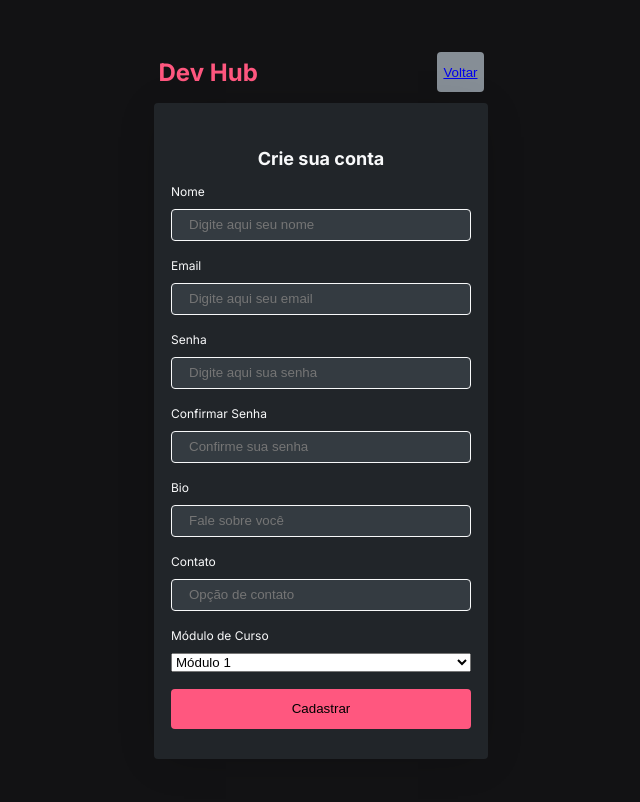
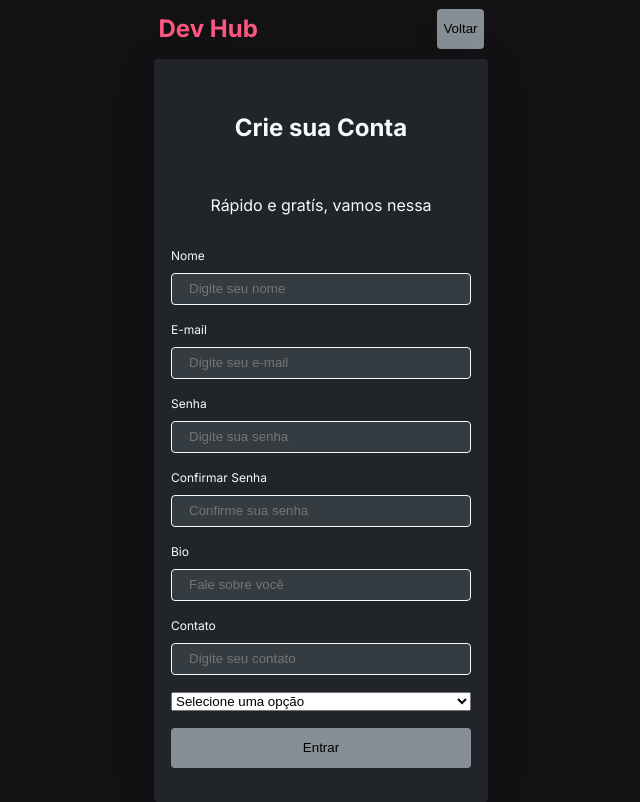
Before and after one commit to matheusprado1/dev-hub, a React (Vite) app: page /register in a window 1280 px wide. Shown: the whole page, without its empty margins (319-959 px from the left). Built offline with nearby package versions, Linux system fonts and the light colour scheme.

Commit message:
refactor: change login and register page, and remove component Form

```diff
--- a/src/components/Form/index.jsx
+++ /dev/null
@@ -1,26 +0,0 @@
-import Label from "../Label";
-import Input from "../Input";
-import Button from "../Button";
-import FormContainer from "./style";
-
-const Form = ({ title, fields, onSubmit, submitText, ...props }) => {
-  return (
-    <FormContainer>
-      <h2>{title}</h2>
-      <form onSubmit={onSubmit}>
-        {fields.map((field, index) => (
-          <Label key={index}>
-            {field.label}
-            <Input type={field.type} placeholder={field.placeholder} {...field.register} options={field.options} />
-          </Label>
-        ))}
-        <Button type="submit" {...props}>
-          {submitText}
-        </Button>
-      </form>
-    </FormContainer>
-  )
-}
-
-
-export default Form;
--- a/src/components/Form/style/index.js
+++ /dev/null
@@ -1,19 +0,0 @@
-import styled from "styled-components";
-
-const FormContainer = styled.div`
-
-  form {
-    display: flex;
-    flex-direction: column;
-    gap: 17px;
-    text-align: left;
-  }
-  h2 {
-    font-weight: ${props => props.theme.typography.title1.split(' ')[0]};
-    font-size: ${props => props.theme.typography.title1.split(' ')[1]};
-  }
-
-
-`
-
-export default FormContainer;
--- a/src/components/Input/index.jsx
+++ b/src/components/Input/index.jsx
@@ -1,22 +1,17 @@
 import { forwardRef } from "react";
-import InputContainer from "./style"
+import { InputContainer, StyledInput } from "./style";
 
 // eslint-disable-next-line react/display-name
-const Input = forwardRef(({ type, register, options, ...rest }, ref) => {
-  // Verifica se o tipo é 'select' e renderiza um elemento select, caso contrário renderiza um InputContainer
-  if (type === 'select') {
-    return (
-      <select ref={ref} {...rest} {...register}>
-        {options.map((option, index) => (
-          <option key={index} value={option.value}>{option.label}</option>
-        ))}
-      </select>
-    );
-  } else {
-    return (
-      <InputContainer ref={ref} {...rest} {...register} />
-    );
-  }
-});
+const Input = forwardRef(({ label, error, ...rest }, ref) => {
+  return (
+    <InputContainer>
+      <label>
+        {label}
+        <StyledInput ref={ref} {...rest} />
+        {error ? <p>{error.message}</p> : null}
+      </label>
+    </InputContainer>
+  )
+})
 
 export default Input;
--- a/src/components/Input/style/index.js
+++ b/src/components/Input/style/index.js
@@ -1,12 +1,23 @@
 import styled from "styled-components";
 
-const InputContainer = styled.input`
+export const InputContainer = styled.div`
+  label {
+    display: flex;
+    flex-direction: column;
+    text-align: start;
+    gap: 10px;
+    width: 88%;
+  }
+
+
+`
+
+export const StyledInput = styled.input`
   background-color: ${props => props.theme.colors.grey2};
   border: 1px solid ${props => props.theme.colors.grey0};
   border-radius: 4px;
   height: 30px;
   padding: 0 17px;
+  width: 100%;
 
 `
-
-export default InputContainer;
--- /dev/null
+++ b/src/components/Select/index.jsx
@@ -0,0 +1,14 @@
+import { forwardRef } from "react";
+
+// eslint-disable-next-line react/display-name
+const Select = forwardRef(({ options, register, ...rest }, ref) => {
+  return (
+    <select ref={ref} {...rest} {...register}>
+      {options.map((option, index) => (
+        <option key={index} value={option.value}>{option.label}</option>
+      ))}
+    </select>
+  );
+});
+
+export default Select;
--- a/src/pages/Login/index.jsx
+++ b/src/pages/Login/index.jsx
@@ -1,24 +1,25 @@
 import { useForm } from "react-hook-form";
+import { useNavigate } from "react-router-dom";
+import { zodResolver } from "@hookform/resolvers/zod";
+import { api } from "../../services/api";
 import { Link } from "react-router-dom";
 import LoginFormContainer from "./style";
 import Layout from "../../components/Layout/styles";
 import Logo from "../../components/Logo";
-import Form from "../../components/Form";
 import Button from "../../components/Button";
-import { api } from "../../services/api";
-import { useNavigate } from "react-router-dom";
+import { loginSchema } from "../../schemas/loginSchema";
+import Input from "../../components/Input";
 
 import { toast } from 'react-toastify';
 
 const Login = ({ onLoginSuccess }) => {
-  const { register, handleSubmit } = useForm();
+  const { register, handleSubmit, formState: { errors } } = useForm({
+    resolver: zodResolver(loginSchema)
+  });
 
   const navigate = useNavigate();
 
-
   const submit = async (formData) => {
-
-    console.log(formData)
     try {
       const response = await api.post("/sessions", {
         email: formData.email,
@@ -29,45 +30,55 @@ const Login = ({ onLoginSuccess }) => {
 
       const userData = response.data.user;
       const token = response.data.token;
-      // console.log(response.data)
+
       localStorage.setItem("token", token);
       onLoginSuccess(userData);
 
       navigate("/dashboard");
 
       return userData;
-
     } catch (error) {
-      console.error(error); // Tratamento de erros
+      console.error(error);
       toast.error("Ops! Algo deu errado");
     }
   };
-
 
   return (
     <Layout>
       <Logo>Dev Hub</Logo>
       <LoginFormContainer>
-        <Form
-          onSubmit={handleSubmit(submit)}
-          noValidate
-          title="Login"
-          fields={[
-            { label: "Email", type: "email", placeholder: "seuemail@mail.com", register: register("email") },
-            { label: "Senha", type: "password", placeholder: "******", register: register("password") }
-          ]}
-          submitText="Entrar"
-          $background="primary"
-        />
-        <p>Ainda não tem conta?</p>
-        <Button>
-          <Link to="/register">
+        <form onSubmit={handleSubmit(submit)} noValidate>
+          <Input
+            type="text"
+            id="email"
+            placeholder="Digite seu email"
+            label="E-mail"
+            {...register("email")}
+            error={errors.email}
+          />
+          <Input
+            type="password"
+            id="password"
+            placeholder="Digite sua senha"
+            label="Senha"
+            {...register("password")}
+            error={errors.password}
+          />
+          <Button type="submit">
+            Entrar
+          </Button>
+        </form>
+        <p>Ainda não possui uma conta?</p>
+        <Link to="/register">
+          <Button type="submit">
             Cadastrar
-          </Link>
-        </Button>
+          </Button>
+        </Link>
       </LoginFormContainer>
     </Layout>
-  )
+
+  );
 }
 
+
 export default Login;
--- a/src/pages/Register/index.jsx
+++ b/src/pages/Register/index.jsx
@@ -1,16 +1,21 @@
 import Layout from "../../components/Layout/styles";
 import Logo from "../../components/Logo";
-import Form from "../../components/Form";
+import Input from "../../components/Input";
 import { RegisterFormContainer, FlexContainer } from "./style";
 import Button from "../../components/Button";
+import Select from "../../components/Select";
 import { useForm } from "react-hook-form";
 import { api } from "../../services/api";
+import { zodResolver } from "@hookform/resolvers/zod";
+import { registerSchema } from "../../schemas/registerSchema";
 
 import { Link } from "react-router-dom";
 
 const Register = () => {
 
-  const { register, handleSubmit } = useForm();
+  const { register, handleSubmit, formState: { errors } } = useForm({
+    resolver: zodResolver(registerSchema)
+  });
 
   const submit = async (formData) => {
     console.log(formData);
@@ -34,39 +39,80 @@ const Register = () => {
     <Layout>
       <FlexContainer>
         <Logo>Dev Hub</Logo>
-        <Button>
-          <Link to="/">
+        <Link to="/">
+          <Button>
             Voltar
-          </Link>
-        </Button>
+          </Button>
+        </Link>
       </FlexContainer>
       <RegisterFormContainer>
-        <Form
-          title="Crie sua conta"
-          onSubmit={handleSubmit(submit)}
-          noValidate
-          fields={[
-            { label: "Nome", type: "text", placeholder: "Digite aqui seu nome", register: register("name") },
-            { label: "Email", type: "email", placeholder: "Digite aqui seu email", register: register("email") },
-            { label: "Senha", type: "password", placeholder: "Digite aqui sua senha", register: register("password") },
-            { label: "Confirmar Senha", type: "password", placeholder: "Confirme sua senha" },
-            { label: "Bio", type: "text", placeholder: "Fale sobre você", register: register("bio") },
-            { label: "Contato", type: "text", placeholder: "Opção de contato", register: register("contact") },
-            {
-              label: "Módulo de Curso", type: "select", placeholder: "Escolha um módulo", register: register("course_module"), options: [
-                { value: "module1", label: "Módulo 1" },
-                { value: "module2", label: "Módulo 2" },
-                { value: "module3", label: "Módulo 3" },
-
-              ]
-            }
-          ]}
-          submitText="Cadastrar"
-          $background="primary"
-        />
+        <h2>Crie sua Conta</h2>
+        <p>Rápido e gratís, vamos nessa</p>
+        <form onSubmit={handleSubmit(submit)} noValidate>
+          <Input
+            type="text"
+            id="name"
+            placeholder="Digite seu nome"
+            label="Nome"
+            {...register("name")}
+            error={errors.name}
+          />
+          <Input
+            type="email"
+            id="email"
+            placeholder="Digite seu e-mail"
+            label="E-mail"
+            {...register("email")}
+            error={errors.email}
+          />
+          <Input
+            type="password"
+            id="password"
+            placeholder="Digite sua senha"
+            label="Senha"
+            {...register("password")}
+            error={errors.password}
+          />
+          <Input
+            type="password"
+            id="confirmPassoword"
+            placeholder="Confirme sua senha"
+            label="Confirmar Senha"
+          // error={errors.password}
+          />
+          <Input
+            type="text"
+            id="bio"
+            placeholder="Fale sobre você"
+            label="Bio"
+            {...register("bio")}
+            error={errors.bio}
+          />
+          <Input
+            type="text"
+            id="contact"
+            placeholder="Digite seu contato"
+            label="Contato"
+            {...register("contact")}
+            error={errors.contact}
+          />
+          <Select
+            options={[
+              { value: '', label: 'Selecione uma opção' },
+              { value: 'Primeiro módulo (Introdução ao Frontend)', label: 'Módulo 1' },
+              { value: 'Segundo módulo (Frontend Avançado)', label: 'Módulo 1' },
+              { value: 'Terceiro módulo (Introdução ao Backend)', label: 'Módulo 3' },
+              { value: 'Quarto módulo (Backend Avançado)', label: 'Módulo 4' }
+            ]}
+          />
+          <Button type="submit">
+            Entrar
+          </Button>
+        </form>
       </RegisterFormContainer>
     </Layout>
-  )
+
+  );
 }
 
 export default Register;
--- a/src/pages/Register/style/index.js
+++ b/src/pages/Register/style/index.js
@@ -1,15 +1,28 @@
 import styled from "styled-components";
 
 export const RegisterFormContainer = styled.div`
-  display: flex;
+ display: flex;
   flex-direction: column;
-  gap: 17px;
-  padding: 30px 17px;
+  gap:  17px;
+  padding: 34px 17px;
   text-align: center;
   width:  300px;
   border-radius:  4px;
   box-shadow:  0px  4px  40px -10px #00000040;
   background: ${props => props.theme.colors.grey3};
+  form {
+    display: flex;
+    flex-direction: column;
+    gap: 17px;
+    text-align: left;
+    label {
+      display: flex;
+      flex-direction: column;
+      gap: 10px;
+      font-weight: ${props => props.theme.typography.headline.split(' ')[0]};
+      font-size: ${props => props.theme.typography.headline.split(' ')[1]};
+    }
+    }
 
 
 `;
--- /dev/null
+++ b/src/schemas/loginSchema.js
@@ -0,0 +1,11 @@
+import { z } from "zod";
+
+export const loginSchema = z.object({
+  email: z
+    .string()
+    .nonempty("E-mail é obrigatorio")
+    .email("Forneça um e-mail válido"),
+  password: z
+    .string()
+    .nonempty("E-mail é obrigatorio")
+})
--- /dev/null
+++ b/src/schemas/registerSchema.js
@@ -0,0 +1,23 @@
+import { z } from "zod";
+
+export const registerSchema = z.object({
+  name: z
+    .string()
+    .nonempty("E-mail é obrigatorio"),
+  email: z
+    .string()
+    .nonempty("E-mail é obrigatorio")
+    .email("Forneça um e-mail válido"),
+  password: z
+    .string()
+    .nonempty("E-mail é obrigatorio"),
+  bio: z
+    .string()
+    .nonempty("E-mail é obrigatorio"),
+  contact: z
+    .string()
+    .nonempty("E-mail é obrigatorio"),
+  course_module: z
+    .string()
+    .nonempty("E-mail é obrigatorio"),
+})
```
Also changed, not shown: src/pages/Login/style/index.js (+13 -1 lines).
